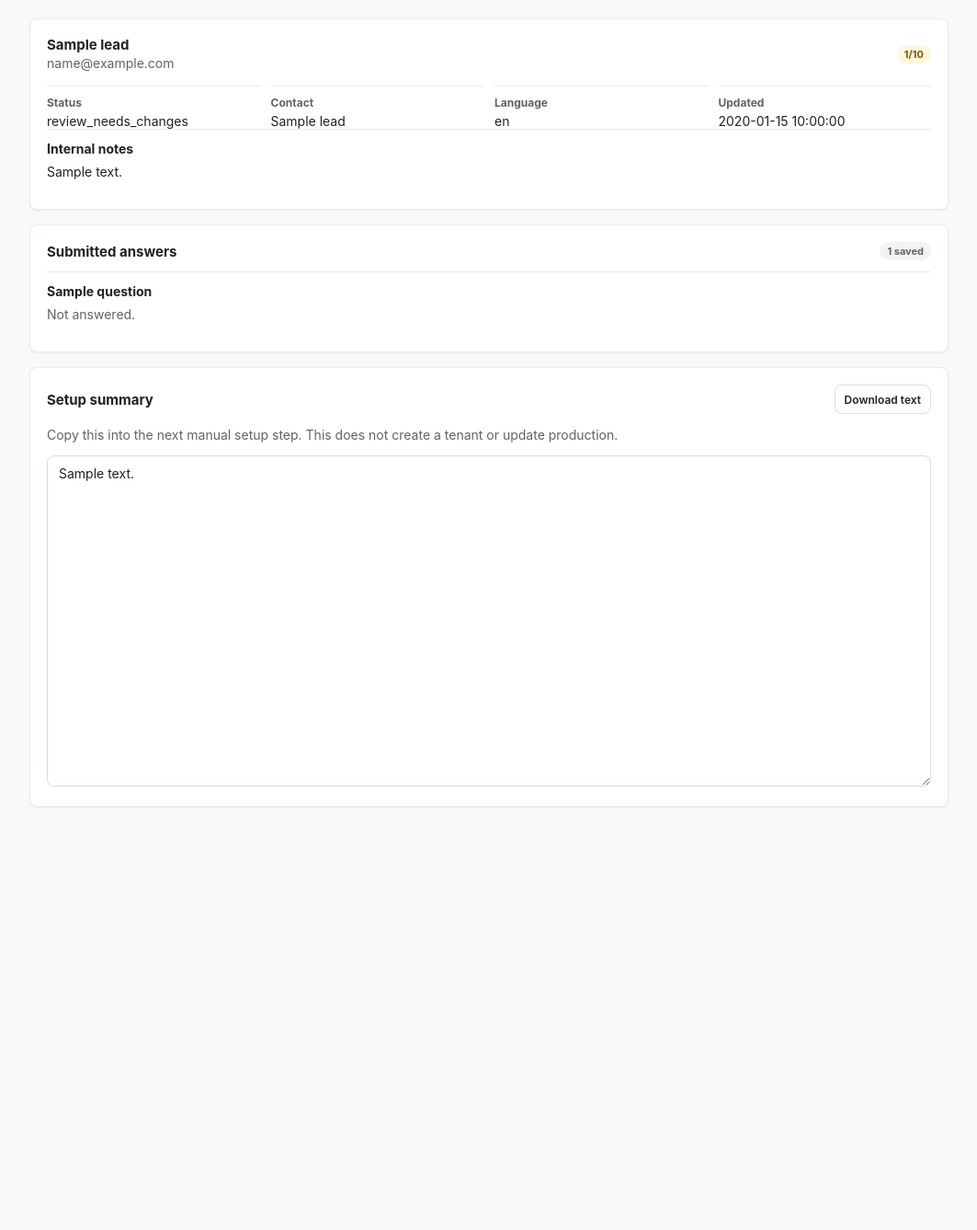
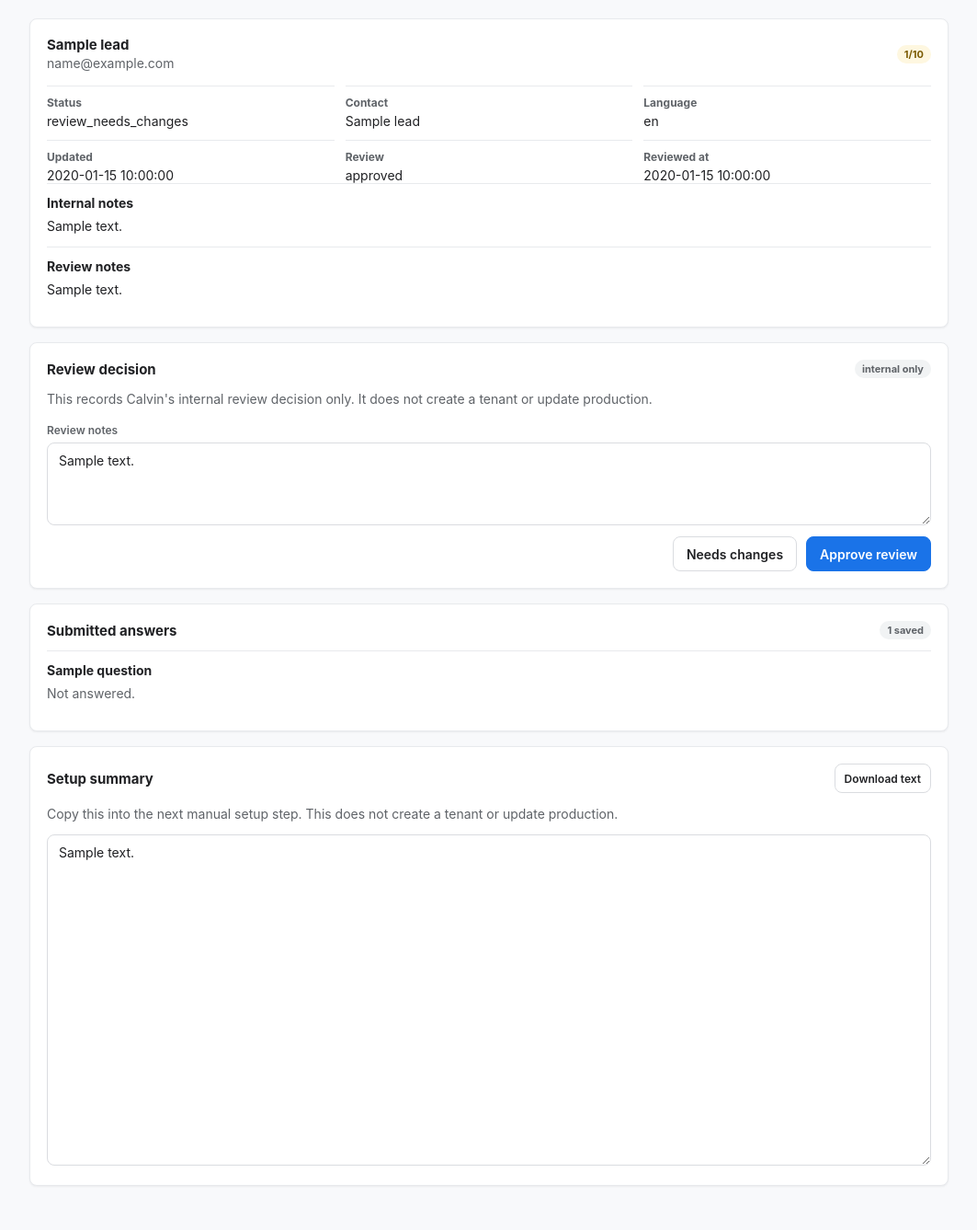
Before and after one commit to unboks-org/unboks-internal-control-panel, a FastAPI app: template app/templates/onboarding_lead_detail.html in a window 1280 px wide. Shown: the part 79-1416 px from the top of the page at 92% size, without its empty margins (108-1171 px from the left). Before the commit the page ends 956 px from the top, so only its background shows below. Run offline with FastAPI, Linux system fonts and the light colour scheme; the template is opened without the code that fills it: most values are stand-ins (such as "Sample title", 1, 10 or a date in 2020).

Commit message:
Add onboarding review decisions

```diff
--- a/app/onboarding.py
+++ b/app/onboarding.py
@@ -16,7 +16,14 @@ LEAD_STATUSES = {
     "email_sent",
     "form_started",
     "form_submitted",
+    "review_needs_changes",
+    "review_approved",
     "tenant_ready",
+}
+
+REVIEW_DECISIONS = {
+    "needs_changes": "review_needs_changes",
+    "approved": "review_approved",
 }
 
 EMAIL_RE = re.compile(r"^[^@\s]+@[^@\s]+\.[^@\s]+$")
@@ -123,6 +130,9 @@ class OnboardingLead:
     token_expires_at: Optional[str]
     email_sent_at: Optional[str]
     email_last_error: Optional[str]
+    review_status: Optional[str]
+    review_notes: Optional[str]
+    reviewed_at: Optional[str]
 
 
 @dataclass(frozen=True)
@@ -173,6 +183,8 @@ def init_db() -> None:
                         'email_sent',
                         'form_started',
                         'form_submitted',
+                        'review_needs_changes',
+                        'review_approved',
                         'tenant_ready'
                     )
                 )
@@ -189,6 +201,9 @@ def init_db() -> None:
             "token_expires_at": "ALTER TABLE onboarding_leads ADD COLUMN token_expires_at TEXT",
             "email_sent_at": "ALTER TABLE onboarding_leads ADD COLUMN email_sent_at TEXT",
             "email_last_error": "ALTER TABLE onboarding_leads ADD COLUMN email_last_error TEXT",
+            "review_status": "ALTER TABLE onboarding_leads ADD COLUMN review_status TEXT",
+            "review_notes": "ALTER TABLE onboarding_leads ADD COLUMN review_notes TEXT",
+            "reviewed_at": "ALTER TABLE onboarding_leads ADD COLUMN reviewed_at TEXT",
         }
         for column, statement in migrations.items():
             if column not in existing:
@@ -431,11 +446,14 @@ def build_setup_summary(lead_id: int) -> str:
         f"Contact name: {lead.contact_name or 'Unknown'}",
         f"Language: {lead.language or 'Unknown'}",
         f"Status: {lead.status}",
+        f"Review status: {lead.review_status or 'Not reviewed'}",
         f"Created: {lead.created_at}",
         f"Updated: {lead.updated_at}",
     ]
     if lead.notes:
         lines.extend(["", "Internal notes:", lead.notes])
+    if lead.review_notes:
+        lines.extend(["", "Review notes:", lead.review_notes])
     lines.append("")
     lines.append("Intake answers:")
     for question in INTAKE_QUESTIONS:
@@ -444,6 +462,34 @@ def build_setup_summary(lead_id: int) -> str:
         lines.append(question.label)
         lines.append(answer.answer if answer else "Not answered.")
     return "\n".join(lines) + "\n"
+
+
+def set_review_decision(lead_id: int, decision: str, notes: str) -> OnboardingLead:
+    if decision not in REVIEW_DECISIONS:
+        raise LeadValidationError("Invalid review decision.")
+    clean_notes = notes.strip() or None
+    now = utc_now()
+    status = REVIEW_DECISIONS[decision]
+    with _connect() as conn:
+        conn.execute(
+            """
+            UPDATE onboarding_leads
+            SET status = ?,
+                review_status = ?,
+                review_notes = ?,
+                reviewed_at = ?,
+                updated_at = ?
+            WHERE id = ?
+            """,
+            (status, decision, clean_notes, now, now, lead_id),
+        )
+        row = conn.execute(
+            "SELECT * FROM onboarding_leads WHERE id = ?",
+            (lead_id,),
+        ).fetchone()
+    if row is None:
+        raise LeadNotFoundError("Onboarding lead not found.")
+    return row_to_lead(row)
 
 
 def save_intake_answer(token: str, question_key: str, answer: str) -> IntakeProgress:
@@ -528,6 +574,9 @@ def row_to_lead(row: sqlite3.Row) -> OnboardingLead:
         token_expires_at=row["token_expires_at"],
         email_sent_at=row["email_sent_at"],
         email_last_error=row["email_last_error"],
+        review_status=row["review_status"],
+        review_notes=row["review_notes"],
+        reviewed_at=row["reviewed_at"],
     )
 
 
--- a/app/static/css/admin.css
+++ b/app/static/css/admin.css
@@ -334,7 +334,7 @@ code {
 .detail-grid {
   display: grid;
   gap: 12px;
-  grid-template-columns: repeat(4, minmax(0, 1fr));
+  grid-template-columns: repeat(3, minmax(0, 1fr));
   margin: 14px 0 0;
 }
 
@@ -368,6 +368,18 @@ code {
   margin-top: 12px;
   min-height: 360px;
   width: 100%;
+}
+
+.review-form {
+  display: grid;
+  gap: 12px;
+  margin-top: 16px;
+}
+
+.review-actions {
+  display: flex;
+  gap: 10px;
+  justify-content: flex-end;
 }
 
 .onboarding-panel {
@@ -418,6 +430,10 @@ code {
 
   .detail-grid {
     grid-template-columns: 1fr;
+  }
+
+  .review-actions {
+    flex-direction: column;
   }
 
   .lead-form {
--- a/app/templates/onboarding_lead_detail.html
+++ b/app/templates/onboarding_lead_detail.html
@@ -48,6 +48,14 @@
         <dt>Updated</dt>
         <dd>{{ lead.updated_at }}</dd>
       </div>
+      <div>
+        <dt>Review</dt>
+        <dd>{{ lead.review_status or "Not reviewed" }}</dd>
+      </div>
+      <div>
+        <dt>Reviewed at</dt>
+        <dd>{{ lead.reviewed_at or "Not reviewed" }}</dd>
+      </div>
     </dl>
 
     {% if lead.notes %}
@@ -56,6 +64,34 @@
         <p>{{ lead.notes }}</p>
       </div>
     {% endif %}
+
+    {% if lead.review_notes %}
+      <div class="review-answer">
+        <h3>Review notes</h3>
+        <p>{{ lead.review_notes }}</p>
+      </div>
+    {% endif %}
+  </section>
+
+  <section class="panel">
+    <div class="panel-header">
+      <h2>Review decision</h2>
+      <span class="status-chip status-neutral">internal only</span>
+    </div>
+    <p class="muted">This records Calvin's internal review decision only. It does not create a tenant or update production.</p>
+    {% if error %}
+      <div class="alert alert-error" role="alert">{{ error }}</div>
+    {% endif %}
+    <form method="post" action="/admin/onboarding/leads/{{ lead.id }}/review" class="review-form">
+      <div class="field field-wide">
+        <label for="review-notes">Review notes</label>
+        <textarea id="review-notes" name="review_notes" rows="4" placeholder="What needs to change, or what is approved?">{{ review_notes_value }}</textarea>
+      </div>
+      <div class="review-actions">
+        <button class="button-secondary" type="submit" name="decision" value="needs_changes">Needs changes</button>
+        <button type="submit" name="decision" value="approved">Approve review</button>
+      </div>
+    </form>
   </section>
 
   <section class="panel">
```
Also changed, not shown: app/routes/admin.py (+60 -13 lines), tests/test_health.py (+77 -0 lines), README.md.
